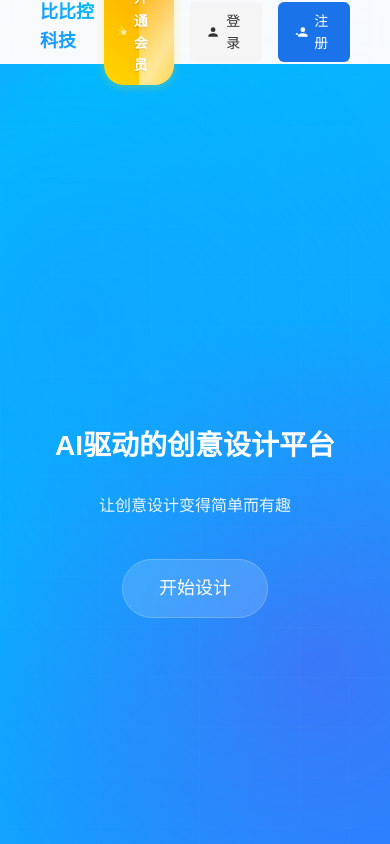
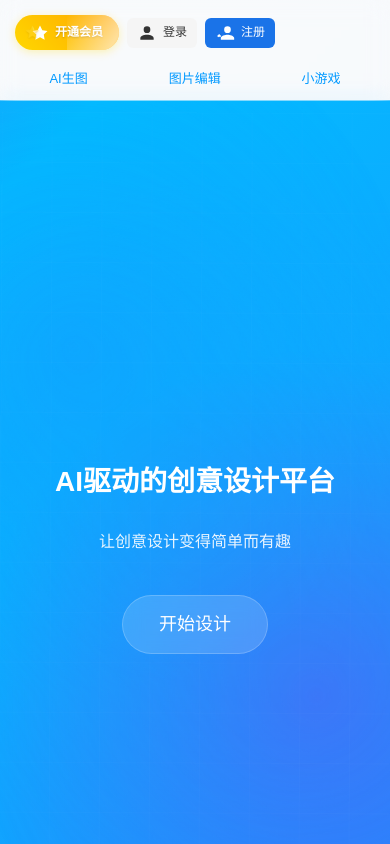
Before and after one commit to timar2090/Timar, a plain HTML site: page index.html in a window 390 px wide. Shown: the top 844 px of the page. Drawn offline with Linux system fonts and the light colour scheme; a script that the page names is missing.

Commit message:
Add files via upload

```diff
--- a/website.css
+++ b/website.css
@@ -1065,3 +1065,96 @@ footer {
         grid-template-columns: 1fr;
     }
 }
+
+/* 在现有的媒体查询中添加和修改以下样式 */
+@media (max-width: 768px) {
+    .nav-content {
+        flex-direction: column;
+        padding: 10px;
+        height: auto;
+    }
+
+    .nav-right {
+        width: 100%;
+        justify-content: center;
+        order: -1; /* 将右侧认证按钮移到顶部 */
+        margin-bottom: 10px;
+        background: transparent;
+    }
+
+    .nav-left {
+        width: 100%;
+    }
+
+    .logo {
+        display: none; /* 在移动端隐藏logo */
+    }
+
+    .nav-menu {
+        width: 100%;
+        display: flex;
+        justify-content: space-around;
+        gap: 5px;
+    }
+
+    .menu-item {
+        position: relative;
+    }
+
+    .nav-link {
+        font-size: 14px;
+        padding: 6px 10px;
+    }
+
+    .dropdown-menu {
+        position: absolute;
+        top: 100%;
+        left: 0;
+        width: 160px;
+        max-height: 300px;
+        overflow-y: auto;
+        background: white;
+        box-shadow: 0 4px 12px rgba(0, 0, 0, 0.1);
+        border-radius: 8px;
+        z-index: 1000;
+    }
+
+    .auth-buttons {
+        gap: 10px;
+    }
+
+    .auth-button {
+        padding: 6px 12px;
+        font-size: 12px;
+    }
+
+    /* 调整主内容区域的上边距，以适应新的导航栏高度 */
+    main {
+        margin-top: 100px;
+    }
+}
+
+/* 针对更小屏幕的优化 */
+@media (max-width: 480px) {
+    .nav-right {
+        padding: 5px;
+    }
+
+    .auth-buttons {
+        gap: 8px;
+    }
+
+    .auth-button {
+        padding: 5px 10px;
+        font-size: 12px;
+    }
+
+    .nav-menu {
+        gap: 2px;
+    }
+
+    .nav-link {
+        padding: 5px 8px;
+        font-size: 13px;
+    }
+}
```
